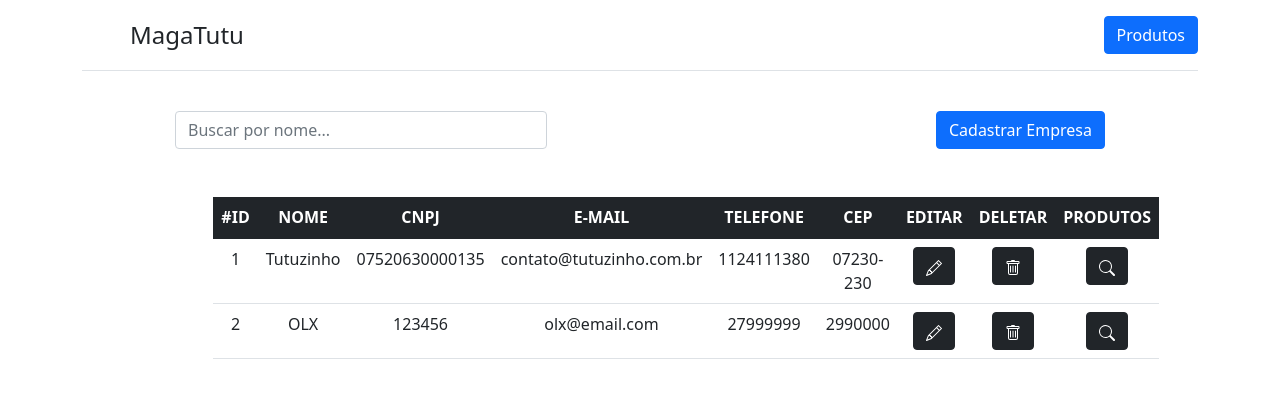
After one commit to rosanarezende/Gama-GCP-projeto-final, a Django app: page /empresas/ in a window 1280 px wide. The commit adds this page. Shown: the top 398 px of the page. Run offline with Django 3.2, Linux system fonts and the light colour scheme; data comes from the database, SQL or seed files in the repository; both versions use the stored data as it was after the commit.

Commit message:
lista empresas

```diff
--- /dev/null
+++ b/app/templates/empresas.html
@@ -0,0 +1,109 @@
+<!DOCTYPE html>
+<html lang="pt-br">
+
+<head>
+  <meta charset="UTF-8">
+  <meta http-equiv="X-UA-Compatible" content="IE=edge">
+  <meta name="viewport" content="width=device-width, initial-scale=1.0">
+  <title>MagaTutu - Lista de Empresas</title>
+  <link href="https://cdn.jsdelivr.net/npm/bootstrap@5.1.1/dist/css/bootstrap.min.css" rel="stylesheet"
+    integrity="sha384-F3w7mX95PdgyTmZZMECAngseQB83DfGTowi0iMjiWaeVhAn4FJkqJByhZMI3AhiU" crossorigin="anonymous">
+</head>
+
+<body>
+  <div class="container">
+    <header class="d-flex flex-wrap justify-content-center py-3 mb-4 border-bottom">
+      <a href="/" class="d-flex align-items-center mb-3 mb-md-0 me-md-auto text-dark text-decoration-none">
+        <svg class="bi me-2" width="40" height="32">
+          <use xlink:href="#bootstrap" />
+        </svg>
+        <span class="fs-4">MagaTutu</span>
+      </a>
+      <a class="btn btn-primary" href="/" role="button">Produtos</a>
+    </header>
+  </div>
+  <div class="container d-flex">
+    <div class="col-4 m-auto pt-3 pb-2 text-center">
+      <form action="" method="GET">
+        <input type="text" id="buscar-nome" name="buscar-nome" placeholder="Buscar por nome..."
+          class="form-control">
+      </form>
+    </div>
+
+    <div class="col-4 m-auto pt-3 pb-2 text-end">
+      <a class="btn btn-primary" href="/cadastrar-empresa" role="button">Cadastrar Empresa</a>
+    </div>
+  </div>
+  <br>
+
+
+  <div class="col-8 m-auto pt-3 pb-2 text-center">
+    <table class="table">
+      <thead class="table-dark">
+        <tr>
+          <th scope="col">#ID</th>
+          <!-- <th scope="col">LOGO</th> -->
+          <th scope="col">NOME</th>
+          <th scope="col">CNPJ</th>
+          <th scope="col">E-MAIL</th>
+          <th scope="col">TELEFONE</th>
+          <th scope="col">CEP</th>
+          <th scope="col">EDITAR</th>
+          <th scope="col">DELETAR</th>
+          <th scope="col">PRODUTOS</th>
+        </tr>
+      </thead>
+      <tbody>
+        {% for empresa in empresas %}
+        <tr>
+          <td>{{ empresa.id }}</td>
+          <!-- <td>
+            <img src="../media/tutuzinho.jpeg">
+          </td> -->
+          <td>{{ empresa.nome }}</td>
+          <td>{{ empresa.cnpj }}</td>
+          <td>{{ empresa.email }}</td>
+          <td>{{ empresa.telefone }}</td>
+          <td>{{ empresa.cep }}</td>
+
+          <td>
+            <a href="/editar-empresa/{{ empresa.id }}" class="btn btn-dark">
+              <svg xmlns="http://www.w3.org/2000/svg" width="16" height="16" fill="currentColor" class="bi bi-pencil"
+                viewBox="0 0 16 16">
+                <path
+                  d="M12.146.146a.5.5 0 0 1 .708 0l3 3a.5.5 0 0 1 0 .708l-10 10a.5.5 0 0 1-.168.11l-5 2a.5.5 0 0 1-.65-.65l2-5a.5.5 0 0 1 .11-.168l10-10zM11.207 2.5 13.5 4.793 14.793 3.5 12.5 1.207 11.207 2.5zm1.586 3L10.5 3.207 4 9.707V10h.5a.5.5 0 0 1 .5.5v.5h.5a.5.5 0 0 1 .5.5v.5h.293l6.5-6.5zm-9.761 5.175-.106.106-1.528 3.821 3.821-1.528.106-.106A.5.5 0 0 1 5 12.5V12h-.5a.5.5 0 0 1-.5-.5V11h-.5a.5.5 0 0 1-.468-.325z" />
+              </svg>
+            </a>
+
+          </td>
+
+          <td>
+            <a href="/deletar-empresa/{{ empresa.id }}" class="btn btn-dark">
+              <svg xmlns="http://www.w3.org/2000/svg" width="16" height="16" fill="currentColor" class="bi bi-trash"
+                viewBox="0 0 16 16">
+                <path
+                  d="M5.5 5.5A.5.5 0 0 1 6 6v6a.5.5 0 0 1-1 0V6a.5.5 0 0 1 .5-.5zm2.5 0a.5.5 0 0 1 .5.5v6a.5.5 0 0 1-1 0V6a.5.5 0 0 1 .5-.5zm3 .5a.5.5 0 0 0-1 0v6a.5.5 0 0 0 1 0V6z" />
+                <path fill-rule="evenodd"
+                  d="M14.5 3a1 1 0 0 1-1 1H13v9a2 2 0 0 1-2 2H5a2 2 0 0 1-2-2V4h-.5a1 1 0 0 1-1-1V2a1 1 0 0 1 1-1H6a1 1 0 0 1 1-1h2a1 1 0 0 1 1 1h3.5a1 1 0 0 1 1 1v1zM4.118 4 4 4.059V13a1 1 0 0 0 1 1h6a1 1 0 0 0 1-1V4.059L11.882 4H4.118zM2.5 3V2h11v1h-11z" />
+              </svg>
+            </a>
+          </td>
+
+          <td>
+            <a href="/empresa/{{ empresa.id }}" class="btn btn-dark">
+              <svg xmlns="http://www.w3.org/2000/svg" width="16" height="16" fill="currentColor" class="bi bi-search"
+                viewBox="0 0 16 16">
+                <path
+                  d="M11.742 10.344a6.5 6.5 0 1 0-1.397 1.398h-.001c.03.04.062.078.098.115l3.85 3.85a1 1 0 0 0 1.415-1.414l-3.85-3.85a1.007 1.007 0 0 0-.115-.1zM12 6.5a5.5 5.5 0 1 1-11 0 5.5 5.5 0 0 1 11 0z" />
+              </svg>
+            </a>
+          </td>
+        </tr>
+        {% endfor %}
+      </tbody>
+    </table>
+  </div>
+
+</body>
+
+</html>
--- a/app/views.py
+++ b/app/views.py
@@ -1,4 +1,15 @@
 from django.shortcuts import render
+from app import models, forms
+
 
 def home(request):
-    return render(request,"index.html")
+    return render(request, "index.html")
+
+def listarEmpresas(request):
+    data = {}
+    buscarNome = request.GET.get('buscar-nome')
+    if buscarNome:
+        data['empresas'] = models.Empresas.objects.filter(nome__icontains = buscarNome)
+    else:
+        data['empresas'] = models.Empresas.objects.all()
+    return render(request,"empresas.html", data)
--- a/projeto/settings.py
+++ b/projeto/settings.py
@@ -10,11 +10,14 @@ For the full list of settings and their values, see
 https://docs.djangoproject.com/en/3.2/ref/settings/
 """
 
+import os
 from pathlib import Path
 
 # Build paths inside the project like this: BASE_DIR / 'subdir'.
 BASE_DIR = Path(__file__).resolve().parent.parent
 
+MEDIA_URL='/media/'
+MEDIA_ROOT=os.path.join(BASE_DIR,'media')
 
 # Quick-start development settings - unsuitable for production
 # See https://docs.djangoproject.com/en/3.2/howto/deployment/checklist/
--- a/projeto/urls.py
+++ b/projeto/urls.py
@@ -1,8 +1,22 @@
 from django.contrib import admin
 from django.urls import path
 from app import views
+from projeto import settings
+from django.conf.urls.static import static
+
 
 urlpatterns = [
     path('admin/', admin.site.urls),
-    path('', views.home, name='home')
-]
+    path('', views.home, name='home'),
+    path('empresas/', views.listarEmpresas, name='empresas'),
+    path('cadastrar-empresa/',views.home, name='cadastrar-empresa'), ## atenção
+
+    path('empresa/<int:pk>/',views.home, name='empresa'), ## atenção
+
+    path('editar-empresa/<int:pk>/',views.home, name='editar-empresa'), ## atenção
+    path('salvar-editar-empresa/<int:pk>/',views.home, name='salvar-editar-empresa'), ## atenção
+
+    path('deletar-empresa/<int:pk>/',views.home, name='deletar-empresa'), ## atenção
+
+
+]+ static(settings.MEDIA_URL, document_root=settings.MEDIA_ROOT)
```
Also changed, not shown: app/forms.py (added, +12 -0 lines), app/templates/index.html (+28 -9 lines), app/media/tutuzinho.jpeg (added), db.sqlite3.
